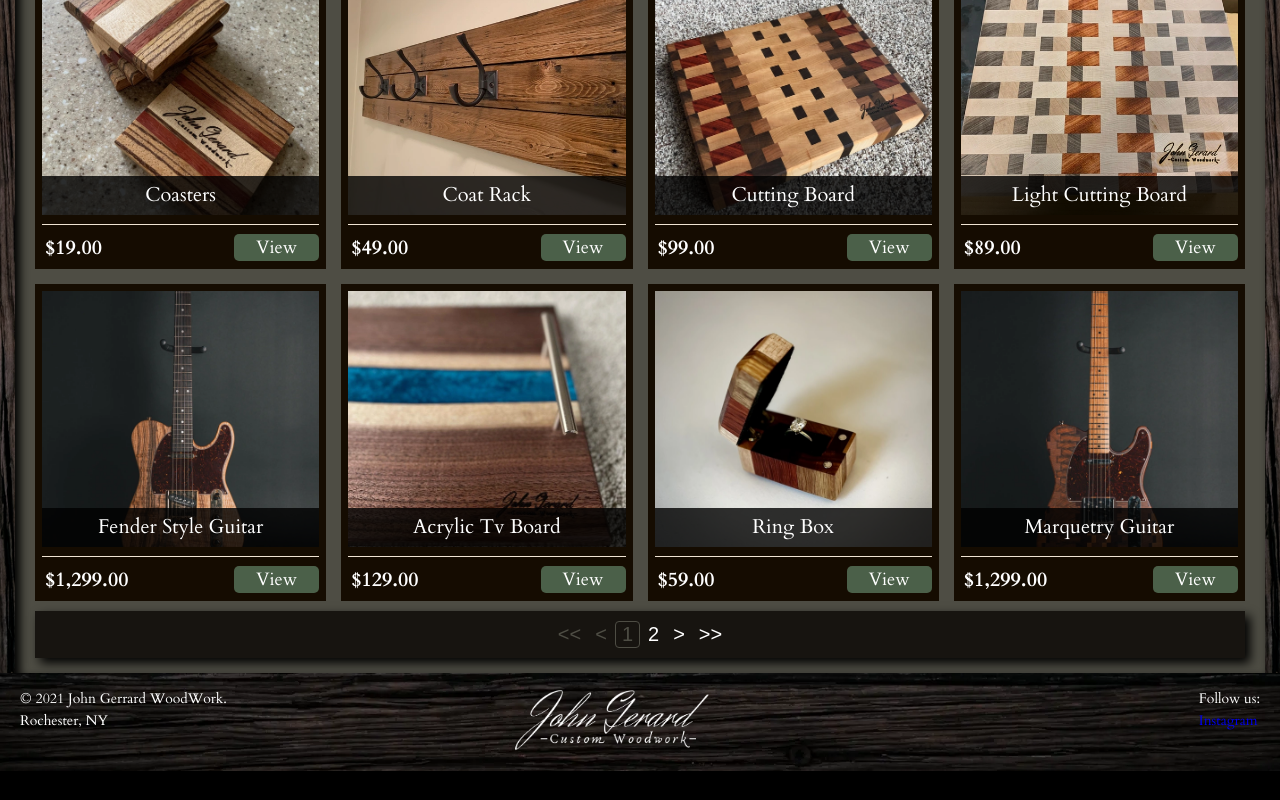
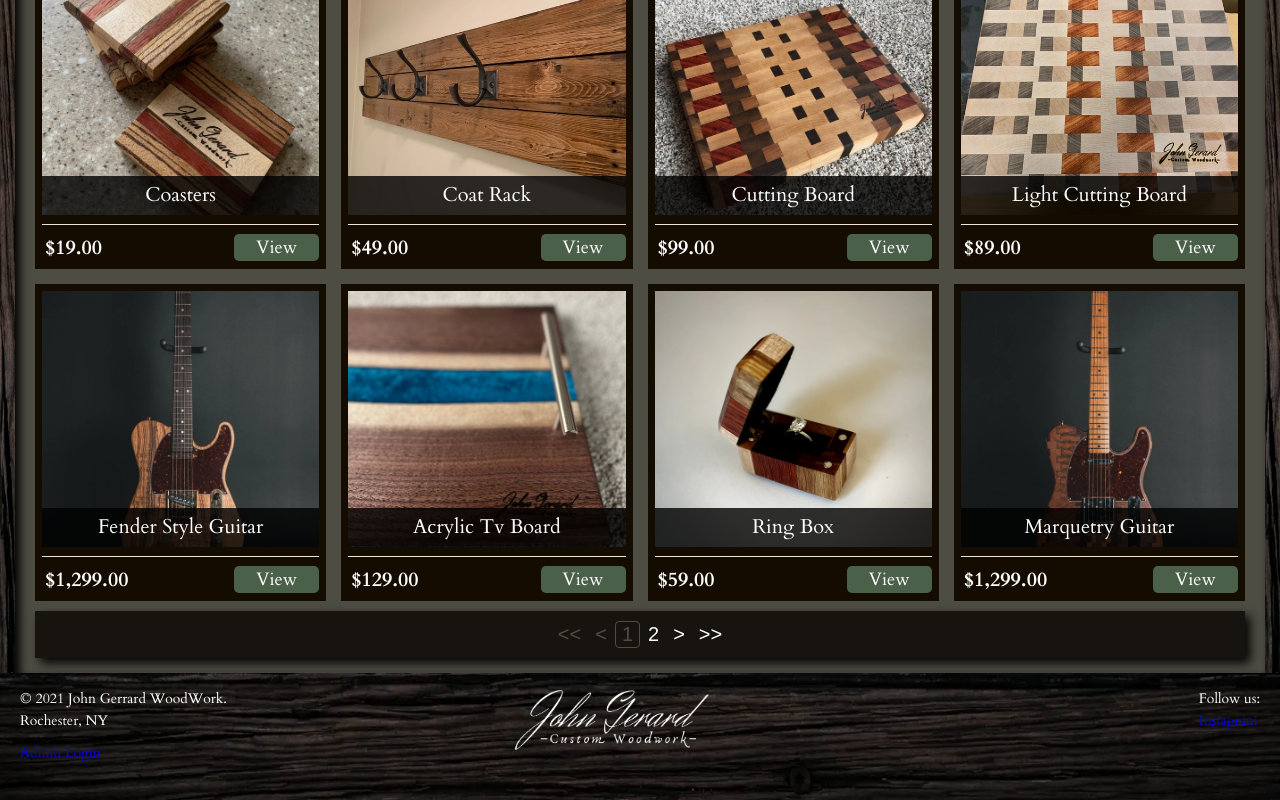
Before and after one commit to jduncan017/jgsite, a Next.js app: page /woodshop in a window 1280 px wide. Shown: the part 758-1558 px from the top of the page. Before the commit the page ends 1529 px from the top, so only its background shows below. Built offline with nearby package versions, Linux system fonts and the light colour scheme; a web font is replaced by a local one.

Commit message:
ui updates, footer update

```diff
--- a/src/app/components/Footer/Footer.css
+++ b/src/app/components/Footer/Footer.css
@@ -7,6 +7,12 @@
   font-size: 18px;
   line-height: 1.4rem;
   position: relative;
+}
+
+.footer__left-container {
+  display: flex;
+  flex-direction: column;
+  gap: 10px;
 }
 
 .footer__social {
@@ -30,7 +36,7 @@
   font-weight: 400;
 }
 
-.footer__link_instagram:hover {
+.footer__link:hover {
   color: #4b6049;
   cursor: pointer;
 }
--- a/src/app/components/Footer/Footer.tsx
+++ b/src/app/components/Footer/Footer.tsx
@@ -3,15 +3,21 @@ import "./Footer.css";
 import Image from "next/image";
 import logo from "@/public/shared/logo-white.png";
 import backgroundImage from "@/public/shared/footerBackground.webp";
+import Link from "next/link";
 
 const Footer = () => {
   return (
     <div className="footer">
-      <p className="footer__text global__z-index-adjust">
-        © 2021 John Gerrard WoodWork.
-        <br />
-        Rochester, NY
-      </p>
+      <div className="footer__left-container global__z-index-adjust">
+        <p className="footer__text">
+          © 2021 John Gerrard WoodWork.
+          <br />
+          Rochester, NY
+        </p>
+        <Link href="/admin-login" className="footer__link">
+          Admin Login
+        </Link>
+      </div>
       <Image
         src={logo}
         alt="John Gerard Logo"
@@ -27,7 +33,7 @@ const Footer = () => {
             href="https://www.instagram.com/johngerardwoodwork/"
             target="_blank"
             rel="noopener noreferrer"
-            className="footer__link_instagram"
+            className="footer__link"
           >
             Instagram
           </a>
--- a/src/app/contact/page.css
+++ b/src/app/contact/page.css
@@ -1,6 +1,5 @@
 .contact-page__main {
   display: flex;
-  min-height: 86vh;
   height: fit-content;
   position: relative;
 }
@@ -55,7 +54,6 @@
   border-bottom: black solid 2px;
   align-self: center;
   border-radius: 0 0 8px 8px;
-  margin-bottom: 50px;
 }
 
 .form__title {
--- a/src/app/globals.css
+++ b/src/app/globals.css
@@ -26,10 +26,6 @@ ul {
   margin: 0;
 }
 
-body {
-  min-height: 100dvh;
-}
-
 h1 {
   margin: 0;
 }
@@ -42,12 +38,23 @@ p {
   margin: 0;
 }
 
+.page-wrapper {
+  min-height: 100%;
+  display: flex;
+  flex-direction: column;
+}
+
+.page {
+  height: 100%;
+}
+
 .layout {
   background-color: black;
   max-width: 1400px;
   margin: auto;
   position: relative;
   z-index: -1000;
+  height: 100dvh;
 }
 
 .global__no-scroll {
--- a/src/app/layout.tsx
+++ b/src/app/layout.tsx
@@ -18,13 +18,15 @@ export default function RootLayout({
   return (
     <html lang="en">
       <body className={`${cardo.className} layout`}>
-        <div className="global__page-borders">
-          <SelectedItemProvider>
-            <Navigation></Navigation>
-            {children}
-          </SelectedItemProvider>
+        <div className="page-wrapper">
+          <div className="page global__page-borders">
+            <SelectedItemProvider>
+              <Navigation></Navigation>
+              {children}
+            </SelectedItemProvider>
+          </div>
+          <Footer></Footer>
         </div>
-        <Footer></Footer>
       </body>
     </html>
   );
```
Also changed, not shown: src/app/admin-login/page.css (+9 -13 lines), src/app/admin-login/page.tsx (+5 -5 lines).
